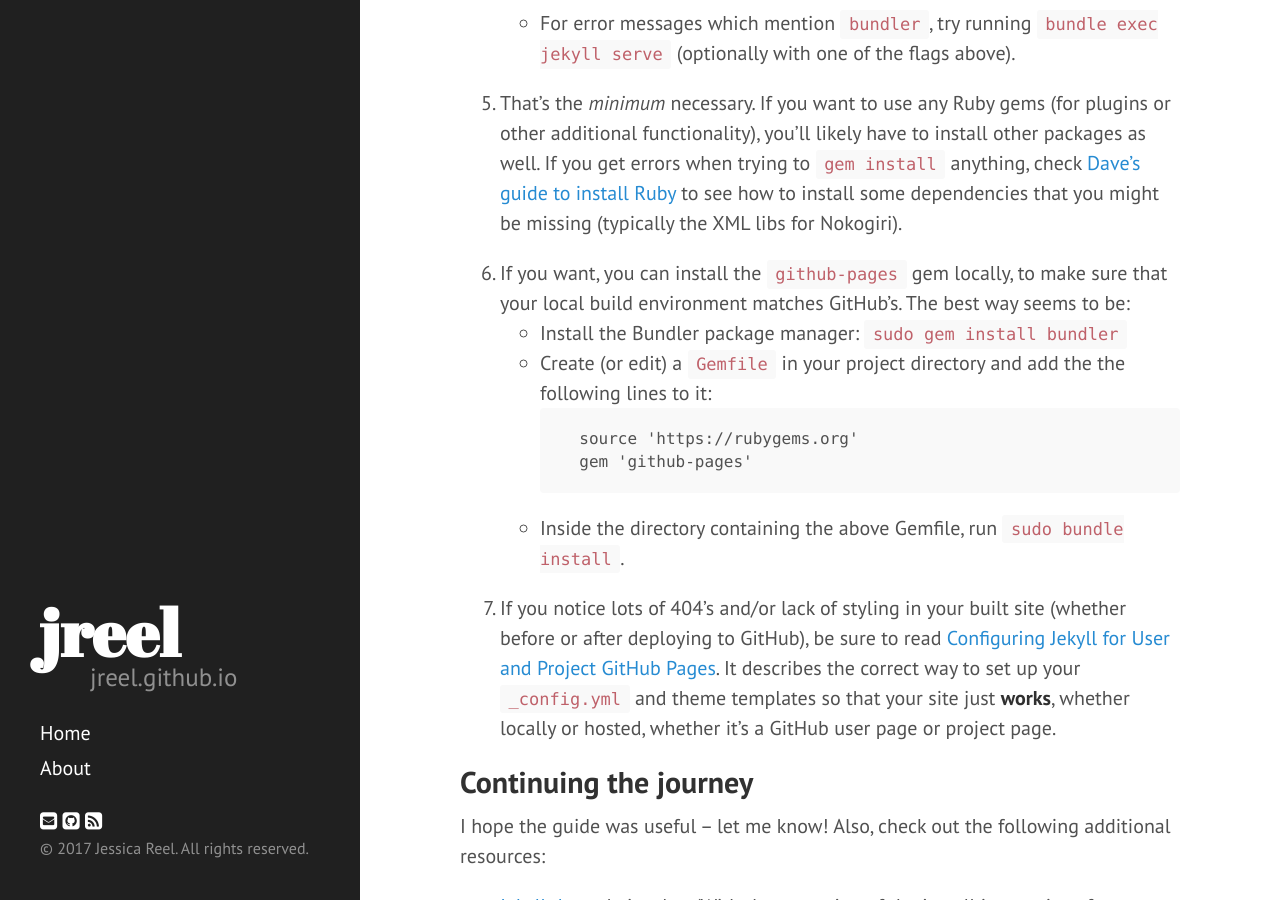
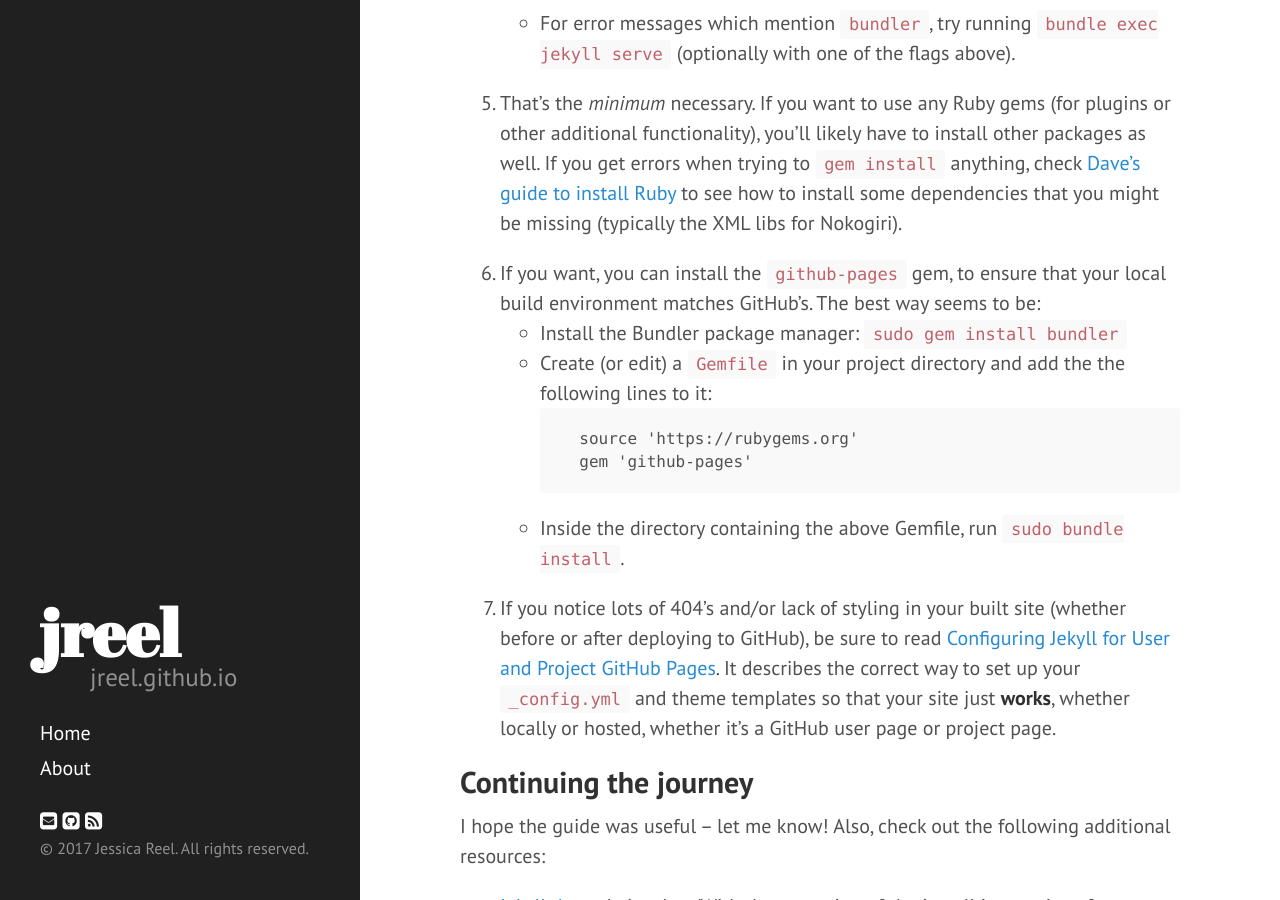
Before and after one commit to jreel/jreel.github.io, a Jekyll site: the page built from _posts/2017-07-20-installing-jekyll-on-windows.md, in a window 1280 px wide and 900 px high, scrolled down 2262 px. Built offline with Jekyll 4.4.1, drawn with Linux system fonts in a browser that asks for light colours; nearby versions of some CDN libraries.

Commit message:
blog post & other tweaks

```diff
--- a/_posts/2017-07-20-installing-jekyll-on-windows.md
+++ b/_posts/2017-07-20-installing-jekyll-on-windows.md
@@ -58,7 +58,7 @@ If you've been paying attention to trends in web development over the past few y
      If you get errors when trying to `gem install` anything, check [Dave's guide to install Ruby](http://daverupert.com/2016/06/ruby-on-rails-on-bash-on-ubuntu-on-windows/) to see how to install some
      dependencies that you might be missing (typically the XML libs for Nokogiri).
 
-  6. If you want, you can install the `github-pages` gem locally, to make sure that your local build environment matches GitHub's. The best way seems to be:
+  6. If you want, you can install the `github-pages` gem, to ensure that your local build environment matches GitHub's. The best way seems to be:
      - Install the Bundler package manager: `sudo gem install bundler`
      - Create (or edit) a `Gemfile` in your project directory and add the the following lines to it:
          ~~~~~~~~~~
```
